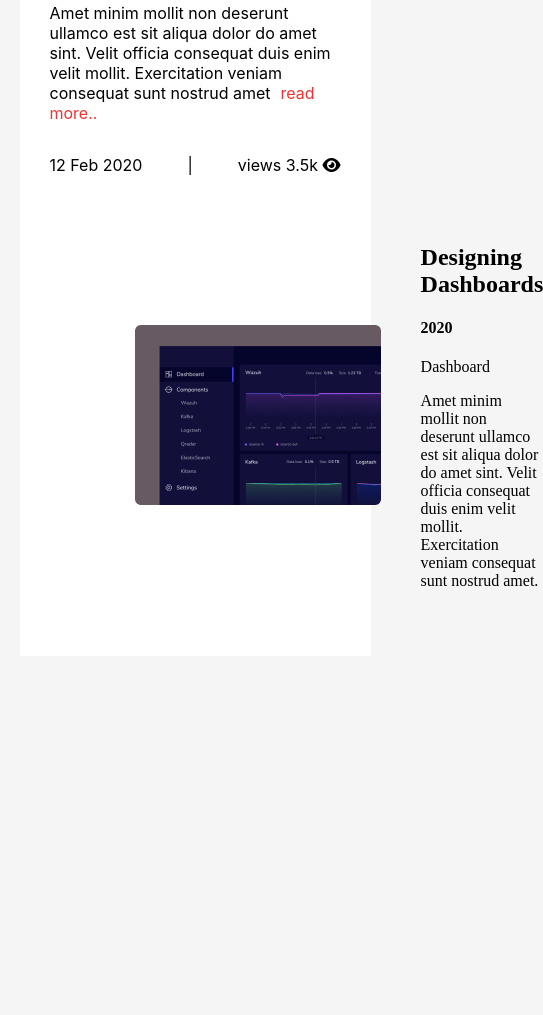
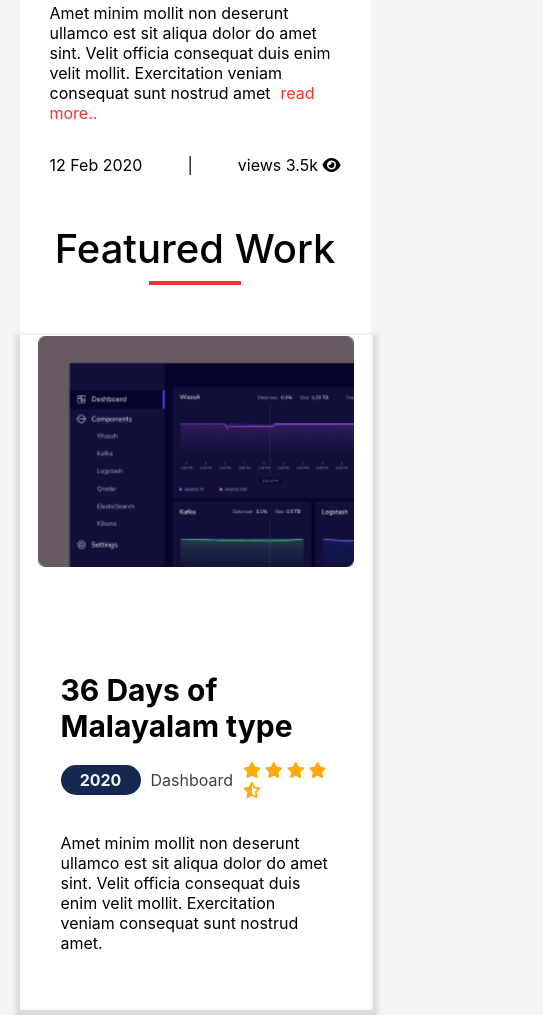
Before and after one commit to hellomahedi/PortfoliProject, a plain HTML site: page index.html in a window 390 px wide. Shown: the part 1869-2884 px from the top of the page, 543 px wide, since content can reach past the window. Before the commit the page ends 2525 px from the top, so only its background shows below. Drawn offline with Linux system fonts and the light colour scheme.

Commit message:
responsive complete

```diff
--- a/Styles/styles.css
+++ b/Styles/styles.css
@@ -1,7 +1,7 @@
 body{
 
-    width: 90%;
-    /* width: 1152px; */
+    /* width: 90%; */
+    width: 1252px;
 
     height: 2041px;
     margin: 0 auto;
@@ -89,7 +89,7 @@ padding:0px 90px 1px 1px;
 
   main{
     background: #EDF7FA;
-    height: 396px;
+    height: 496px;
     padding:40px 50px;
   }
   .recent-posts{
@@ -124,6 +124,7 @@ padding:0px 90px 1px 1px;
     position: relative;
     background: #ffffff;
     border-radius: 0px 8px 8px 8px;
+    /* border: 2px solid #FF6464; */
   }
 
   .single-post:before {
@@ -134,6 +135,7 @@ padding:0px 90px 1px 1px;
     height: 40px;
     width: 40px;
     background: transparent;
+    /* border: 2px solid #FF6464; */
     border-bottom-left-radius: 50%;
     box-shadow: 0 20px 0 0 #ffffff;
   }
@@ -155,13 +157,27 @@ font-weight: 700;
 }
 
 .last-container{
-
-    padding:50px 100px;
+   padding-top: 50px;
+   /* margin-top: 10px; */
     background: #FFFF;
+    padding-bottom: 100px;
 }
 .last-container>h3{
     margin: 0;
     margin-top: 0px;
+    text-align:center;
+    font-size: 40px;
+    font-family: Inter;
+    font-weight: 500;
+    /* margin-bottom: 40px; */
+
+}
+hr{
+    width: 25%;
+    font-weight: 800;
+    font-size: 500;
+    border: 2px solid #f63030;
+    margin-bottom: 50px;
 }
 .featured-container{
     width: 80%;
@@ -170,9 +186,44 @@ font-weight: 700;
     align-items: center;
     justify-content: space-between;
     gap: 40px;
+    margin-bottom: 40px;
+    box-shadow:0px 5px 5px 5px #dbdbdb;
+    padding: 20px;
 }
-
-
+.featured-des{
+    font-family: Inter;
+}
+.featured-des>h2{
+    font-size: 30px;
+    margin-bottom: 0px;
+}
+.sal{
+    display: flex;
+    align-items: center;
+}
+.sal>p{
+    margin: 0px 10px;
+    opacity: .75;
+}
+.star{
+    /* color: #FFF84E; */
+    color: #feaa0d;
+    font-weight: 700;
+}
+.year{
+    display: flex;
+    align-items: center;
+    justify-content: space-between;
+    margin-top: 0px;
+}
+.sal>h4{
+    text-align: center;
+    padding:5px 10px;
+    border-radius: 16px;
+    width: 60px;
+    background: #142850;
+    color: #EDF7FA;
+}
 
 
 /* ----------------------------------Media query--------------- */
@@ -231,4 +282,21 @@ font-weight: 700;
         height: 856px;
        padding: 0px;
       }
+      .featured-container>img{
+        width: 90%;
+        margin: auto;
+      }
+.recent-posts{
+    padding: 0px 30px;
 }
+
+      .featured-container{
+        width: 100%;
+        flex-direction: column;
+        padding: 1px;
+        /* flex-direction: column-reverse; */
+      }
+      .featured-des{
+        padding: 40px;
+      }
+}
--- a/index.html
+++ b/index.html
@@ -78,14 +78,69 @@
 <!-- featured Work -->
 
 <section class="last-container">
-    <!-- <h3> featured Work</h3> -->
+    <h3> Featured Work</h3>
+    <hr>
     <div class="featured-container">
         <img src="Images/Rectangle 30.png" alt="">
         <div class="featured-des">
-            <h2>Designing Dashboards</h2>
-            <div class="">
-                <h4>2020</h4>
-                <p>Dashboard</p>
+            <h2>36 Days of Malayalam type</h2>
+            <div class="year">
+                <div class="sal">
+                  <h4>2020</h4>
+                   <p>Dashboard</p>
+                </div>
+
+                <div class="star">
+                    <i class="fa-sharp fa-solid fa-star"></i>
+                    <i class="fa-sharp fa-solid fa-star"></i>
+                    <i class="fa-sharp fa-solid fa-star"></i>
+                    <i class="fa-sharp fa-solid fa-star"></i>
+                    <i class="fa-solid fa-star-half-stroke"></i>
+                </div>
+            </div>
+            <p>Amet minim mollit non deserunt ullamco est sit aliqua dolor do amet sint. Velit officia consequat duis enim velit mollit. Exercitation veniam consequat sunt nostrud amet.</p>
+        </div>
+    </div>
+
+    <div class="featured-container">
+        <img src="Images/Rectangle 34.png" alt="">
+        <div class="featured-des">
+            <h2>36 Days of Malayalam type</h2>
+            <div class="year">
+                <div class="sal">
+                  <h4>2020</h4>
+                   <p>Dashboard</p>
+                </div>
+
+                <div class="star">
+                    <i class="fa-sharp fa-solid fa-star"></i>
+                    <i class="fa-sharp fa-solid fa-star"></i>
+                    <i class="fa-sharp fa-solid fa-star"></i>
+                    <i class="fa-sharp fa-solid fa-star"></i>
+                    <i class="fa-solid fa-star-half-stroke"></i>
+                </div>
+            </div>
+            <p>Amet minim mollit non deserunt ullamco est sit aliqua dolor do amet sint. Velit officia consequat duis enim velit mollit. Exercitation veniam consequat sunt nostrud amet.</p>
+        </div>
+    </div>
+
+    <div class="featured-container">
+        <img src="Images/Rectangle 32.png" alt="">
+        <div class="featured-des">
+            <h2>36 Days of Malayalam type</h2>
+            <div class="year">
+                <div class="sal">
+                  <h4>2020</h4>
+                   <p>Dashboard</p>
+                </div>
+
+                <div class="star">
+                    <i class="fa-sharp fa-solid fa-star"></i>
+                    <i class="fa-sharp fa-solid fa-star"></i>
+                    <i class="fa-sharp fa-solid fa-star"></i>
+                    <i class="fa-sharp fa-solid fa-star"></i>
+                    <i class="fa-solid fa-star-half-stroke"></i>
+                </div>
             </div>
             <p>Amet minim mollit non deserunt ullamco est sit aliqua dolor do amet sint. Velit officia consequat duis enim velit mollit. Exercitation veniam consequat sunt nostrud amet.</p>
         </div>
```
Also changed, not shown: Images/Rectangle 32.png (added).
